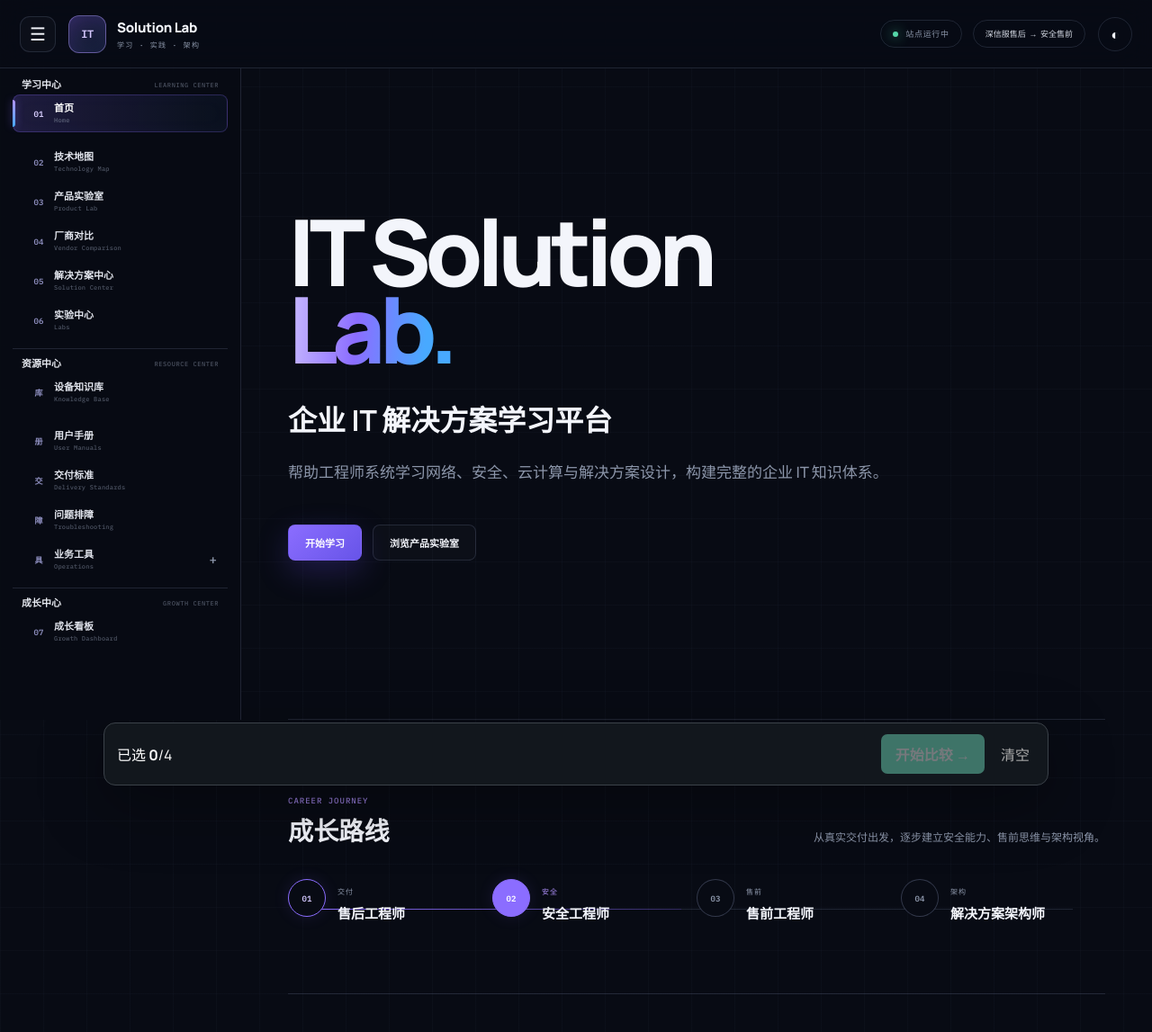
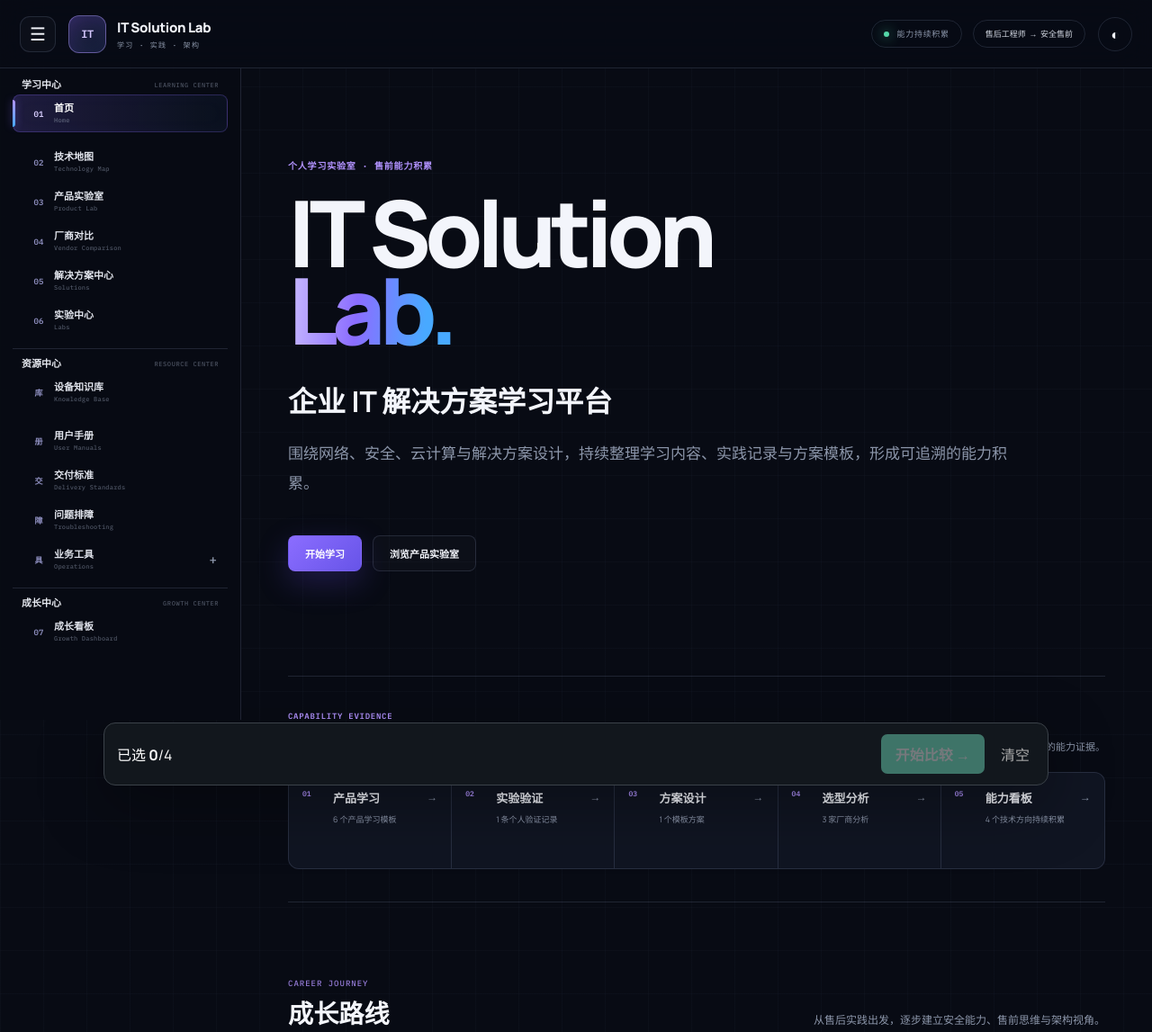
Before and after one commit to coke-at/IT-Solution-Lab, a website: page index.html in a window 1280 px wide. Shown: the top 1147 px of the page at 90% size. Drawn offline with Linux system fonts and the light colour scheme.

Commit message:
feat: polish site presentation and evidence navigation (#14)
Co-authored-by: coke-at <coke-at@users.noreply.github.com>

```diff
--- a/index.html
+++ b/index.html
@@ -3,16 +3,18 @@
 <head>
   <meta charset="UTF-8">
   <meta name="viewport" content="width=device-width,initial-scale=1">
-  <meta name="description" content="IT Solution Lab：记录从企业安全运维到解决方案设计的学习、实验与成长。">
+  <meta name="description" content="IT Solution Lab：记录网络、安全、云计算与解决方案设计的学习、实践和能力积累。">
   <meta name="theme-color" content="#080b14">
   <meta property="og:title" content="IT Solution Lab">
-  <meta property="og:description" content="从企业安全运维到解决方案设计，探索网络、安全、云计算技术体系。">
+  <meta property="og:description" content="面向企业 IT 解决方案学习，持续整理产品研究、实验验证、方案模板与厂商选型分析。">
   <meta property="og:type" content="website">
-  <meta property="og:image" content="https://sangfor-tech-stack.warm-siren-6838.chatgpt.site/og.png">
+  <meta property="og:url" content="https://it-solution-lab.vercel.app/">
+  <meta property="og:image" content="https://it-solution-lab.vercel.app/og.png">
   <meta name="twitter:card" content="summary_large_image">
   <meta name="twitter:title" content="IT Solution Lab">
-  <meta name="twitter:description" content="从企业安全运维到解决方案设计。">
-  <meta name="twitter:image" content="https://sangfor-tech-stack.warm-siren-6838.chatgpt.site/og.png">
+  <meta name="twitter:description" content="记录企业 IT 解决方案的学习、实践、方案设计与能力积累。">
+  <meta name="twitter:image" content="https://it-solution-lab.vercel.app/og.png">
+  <link rel="canonical" href="https://it-solution-lab.vercel.app/">
   <title>IT Solution Lab · 工程师成长实验室</title>
   <link rel="stylesheet" href="styles.css">
   <link rel="stylesheet" href="detail.css">
@@ -30,11 +32,11 @@
     <button class="menu-toggle" id="menuToggle" aria-label="展开导航" aria-expanded="false">☰</button>
     <a class="logo lab-logo" href="#home" data-route="home" aria-label="返回首页">
       <i>IT</i>
-      <span>Solution Lab<small>学习 · 实践 · 架构</small></span>
+      <span>IT Solution Lab<small>学习 · 实践 · 架构</small></span>
     </a>
     <div class="top-context">
-      <span class="signal"><i></i> 站点运行中</span>
-      <span class="role-chip">深信服售后 → 安全售前</span>
+      <span class="signal"><i></i> 能力持续积累</span>
+      <span class="role-chip">售后工程师 → 安全售前</span>
     </div>
     <button id="theme" class="icon-button" aria-label="切换明暗主题" title="切换明暗主题">◐</button>
   </header>
@@ -51,7 +53,7 @@
         <a href="#technology" data-route="technology"><i>02</i><span class="nav-copy"><b>技术地图</b><small>Technology Map</small></span></a>
         <a href="#products" data-route="products"><i>03</i><span class="nav-copy"><b>产品实验室</b><small>Product Lab</small></span></a>
         <a href="#comparison" data-route="comparison"><i>04</i><span class="nav-copy"><b>厂商对比</b><small>Vendor Comparison</small></span></a>
-        <a href="#solutions" data-route="solutions"><i>05</i><span class="nav-copy"><b>解决方案中心</b><small>Solution Center</small></span></a>
+        <a href="#solutions" data-route="solutions"><i>05</i><span class="nav-copy"><b>解决方案中心</b><small>Solutions</small></span></a>
         <a href="#labs" data-route="labs"><i>06</i><span class="nav-copy"><b>实验中心</b><small>Labs</small></span></a>
       </div>
 
@@ -89,9 +91,10 @@
       <div class="page-frame home-frame">
         <section class="lab-hero">
           <div class="hero-copy">
+            <span class="hero-eyebrow">个人学习实验室 · 售前能力积累</span>
             <h1>IT Solution<br><em>Lab.</em></h1>
             <h2 class="hero-positioning">企业 IT 解决方案学习平台</h2>
-            <p class="hero-description">帮助工程师系统学习网络、安全、云计算与解决方案设计，构建完整的企业 IT 知识体系。</p>
+            <p class="hero-description">围绕网络、安全、云计算与解决方案设计，持续整理学习内容、实践记录与方案模板，形成可追溯的能力积累。</p>
             <div class="hero-actions">
               <button class="primary-action" data-route="technology">开始学习</button>
               <button class="secondary-action" data-route="products">浏览产品实验室</button>
@@ -99,10 +102,18 @@
           </div>
         </section>
 
+        <section class="home-evidence-section" aria-labelledby="homeEvidenceTitle">
+          <div class="home-evidence-heading">
+            <div><span>CAPABILITY EVIDENCE</span><h2 id="homeEvidenceTitle">能力证据入口</h2></div>
+            <p>从学习内容进入产品、实验、方案与选型记录，查看当前已经形成的能力证据。</p>
+          </div>
+          <div class="home-evidence-grid" id="homeEvidenceGrid"></div>
+        </section>
+
         <section class="home-section journey-section">
           <div class="home-section-heading">
             <div><span>CAREER JOURNEY</span><h2>成长路线</h2></div>
-            <p>从真实交付出发，逐步建立安全能力、售前思维与架构视角。</p>
+            <p>从售后实践出发，逐步建立安全能力、售前思维与架构视角。</p>
           </div>
           <div class="journey-track">
             <article class="done"><b>01</b><div><small>交付</small><h3>售后工程师</h3></div></article>
--- a/lab.css
+++ b/lab.css
@@ -149,8 +149,9 @@ button{color:inherit}
 .page-heading>p,.section-heading>p{margin:0;color:var(--muted);font-size:13px;line-height:1.8}
 
 .page-frame.home-frame{padding-top:0}
-.lab-hero{min-height:calc(100vh - var(--topbar));min-height:calc(100svh - var(--topbar));display:flex;align-items:center;padding:88px 0 104px!important;border-bottom:1px solid var(--line)}
+.lab-hero{min-height:calc(100vh - var(--topbar) - 48px);min-height:calc(100svh - var(--topbar) - 48px);display:flex;align-items:center;padding:88px 0 104px!important;border-bottom:1px solid var(--line)}
 .hero-copy{width:100%;max-width:980px}
+.hero-eyebrow{display:block;margin-bottom:24px;color:var(--purple-2);font:600 10px 'IBM Plex Mono',monospace;letter-spacing:.08em}
 .eyebrow{display:flex;align-items:center;gap:14px;color:var(--purple-2);font-size:9px}
 .eyebrow b{color:var(--muted);font-weight:500}
 .eyebrow b:before{content:'';display:inline-block;width:25px;height:1px;margin-right:14px;vertical-align:middle;background:var(--line-strong)}
@@ -169,6 +170,16 @@ button{color:inherit}
 .primary-action b{margin-left:28px}
 .secondary-action{background:rgba(255,255,255,.02)}
 .secondary-action:hover{background:rgba(139,109,255,.1);border-color:rgba(139,109,255,.35)}
+
+.home-evidence-section{padding:30px 0 36px!important;border-bottom:1px solid var(--line)}
+.home-evidence-heading{display:flex;align-items:end;justify-content:space-between;gap:36px;margin-bottom:18px}
+.home-evidence-heading>div>span{color:var(--purple-2);font:600 9px 'IBM Plex Mono',monospace;letter-spacing:.08em}
+.home-evidence-heading h2{margin:6px 0 0;font-size:21px;letter-spacing:0}
+.home-evidence-heading>p{max-width:520px;margin:0;color:var(--muted);font-size:11px;line-height:1.7}
+.home-evidence-grid{display:grid;grid-template-columns:repeat(5,minmax(0,1fr));border:1px solid var(--line);border-radius:12px;background:var(--card);overflow:hidden}
+.home-evidence-entry{position:relative;min-width:0;min-height:106px;display:grid;grid-template-columns:24px minmax(0,1fr) auto;align-items:start;gap:10px;padding:18px 15px;border:0;border-right:1px solid var(--line);border-radius:0;background:transparent;color:var(--ink);text-align:left;cursor:pointer}
+.home-evidence-entry:last-child{border-right:0}.home-evidence-entry:hover{background:rgba(255,255,255,.025)}
+.home-evidence-entry>span{color:var(--purple-2);font:600 8px 'IBM Plex Mono',monospace}.home-evidence-entry h3{margin:0 0 8px;font-size:13px;letter-spacing:0}.home-evidence-entry p{margin:0;color:var(--muted);font-size:9px;line-height:1.6}.home-evidence-entry>b{color:var(--muted);font-size:12px}.home-evidence-entry:hover>b{color:var(--purple-2)}
 
 .hero-system{border:1px solid var(--line);border-radius:22px;background:linear-gradient(160deg,rgba(25,31,49,.84),rgba(9,13,24,.82));box-shadow:var(--glow),inset 0 1px rgba(255,255,255,.04);overflow:hidden}
 .system-head,.system-foot{height:46px;display:flex;align-items:center;justify-content:space-between;padding:0 18px;border-bottom:1px solid var(--line);color:var(--muted);font-size:8px}
@@ -316,6 +327,8 @@ html.light .vendor-map .vendor-card>button{color:var(--purple)!important}
 @media(max-width:1050px){
   .role-chip{display:none}
   .lab-hero{padding-top:76px!important;padding-bottom:88px!important}
+  .home-evidence-grid{grid-template-columns:repeat(3,minmax(0,1fr))}
+  .home-evidence-entry{border-bottom:1px solid var(--line)}.home-evidence-entry:nth-child(3){border-right:0}.home-evidence-entry:nth-child(n+4){border-bottom:0}
   .home-direction-grid,.home-product-grid{grid-template-columns:1fr 1fr}.home-product-card:last-child{grid-column:1/-1}
   .learning-path-card{grid-template-columns:1fr}.path-nodes{margin-top:3px}
   .vendor-fit-grid{grid-template-columns:1fr 1fr}.vendor-fit-grid article:last-child{grid-column:1/-1}
@@ -344,6 +357,7 @@ html.light .vendor-map .vendor-card>button{color:var(--purple)!important}
   .technology-section-heading{grid-template-columns:1fr;gap:12px}.technology-section-heading>p{max-width:620px}
   .technology-grid{grid-template-columns:1fr}.technology-card{min-height:390px}
   .journey-track{grid-template-columns:1fr;gap:22px}.journey-track:before{left:20px;right:auto;top:20px;bottom:20px;width:1px;height:auto;background:linear-gradient(var(--purple),var(--line))}.journey-track article{padding-right:0}
+  .home-evidence-heading{display:grid;grid-template-columns:1fr;gap:10px}.home-evidence-heading>p{max-width:620px}
   .home-section{padding:66px 0!important}.home-section-heading{display:grid;grid-template-columns:1fr;gap:15px}.home-section-heading>p{max-width:640px}
   .home-product-grid{grid-template-columns:1fr}.home-product-card:last-child{grid-column:auto}.home-update-list{grid-template-columns:1fr}
   .dashboard-metrics{grid-template-columns:1fr 1fr}
@@ -356,7 +370,9 @@ html.light .vendor-map .vendor-card>button{color:var(--purple)!important}
   .page-frame{padding:28px 17px 60px}
   .page-heading h1{font-size:43px}.page-heading{padding-bottom:23px}
   .lab-hero{min-height:calc(100svh - 68px);padding:62px 0 72px!important}.hero-copy h1{margin-bottom:30px;font-size:60px}.hero-positioning{font-size:24px}.hero-description{margin-top:16px;font-size:15px;line-height:1.8}
+  .hero-eyebrow{margin-bottom:20px;font-size:9px}
   .hero-actions{margin-top:34px;flex-direction:column}.hero-actions button{width:100%}
+  .home-evidence-section{padding:26px 0 30px!important}.home-evidence-grid{grid-template-columns:1fr}.home-evidence-entry{min-height:88px;border-right:0;border-bottom:1px solid var(--line)}.home-evidence-entry:nth-child(3),.home-evidence-entry:nth-child(n+4){border-bottom:1px solid var(--line)}.home-evidence-entry:last-child{border-bottom:0}
   .system-canvas{min-height:330px}.orbit-one{width:190px;height:190px}.orbit-two{width:270px;height:270px}.system-node{padding:7px 9px}.system-node i{width:22px;height:22px}.node-network{left:3%;top:18%}.node-security{right:2%;top:17%}.node-cloud{right:2%;bottom:15%}.node-lab{left:3%;bottom:16%}
   .home-section{padding:54px 0!important}.home-section-heading{margin-bottom:28px}.home-section-heading h2{font-size:28px}.home-direction-grid{grid-template-columns:1fr}.home-direction-card{min-height:170px}.home-product-card{min-height:230px}.home-lab-list article{grid-template-columns:minmax(0,1fr) auto;gap:12px;padding:17px 0}.home-lab-list button{grid-column:1/-1;text-align:left}.home-update-list button{grid-template-columns:78px minmax(0,1fr) auto;gap:10px}.home-update-list b{white-space:normal;line-height:1.55}
   .product-lab-grid,.vendor-fit-grid{grid-template-columns:1fr}.vendor-fit-grid article:last-child{grid-column:auto}
--- a/portal.js
+++ b/portal.js
@@ -314,6 +314,21 @@
   }
 
   function renderHomeContent() {
+    const evidenceGrid = document.querySelector('#homeEvidenceGrid');
+    if (evidenceGrid) {
+      const evidenceEntries = [
+        { code: '01', title: '产品学习', detail: `${productLabs.length} 个产品学习模板`, route: 'products' },
+        { code: '02', title: '实验验证', detail: `${labExperiments.length} 条个人验证记录`, route: 'labs' },
+        { code: '03', title: '方案设计', detail: `${solutionCases.length} 个模板方案`, route: 'solutions' },
+        { code: '04', title: '选型分析', detail: `${vendorComparisons.length} 家厂商分析`, route: 'comparison' },
+        { code: '05', title: '能力看板', detail: `${technologyDomains.length} 个技术方向持续积累`, route: 'dashboard' }
+      ];
+      evidenceGrid.innerHTML = evidenceEntries.map(item => `
+        <button class="home-evidence-entry" data-route="${item.route}">
+          <span>${item.code}</span><div><h3>${item.title}</h3><p>${item.detail}</p></div><b>→</b>
+        </button>`).join('');
+    }
+
     const directionGrid = document.querySelector('#homeDirectionGrid');
     const directionNames = { network: '网络', security: '安全', cloud: '云计算', solution: '解决方案架构' };
     if (directionGrid) {
```
Also changed, not shown: README.md.
